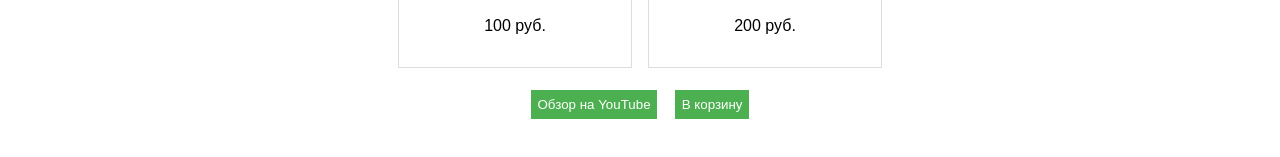
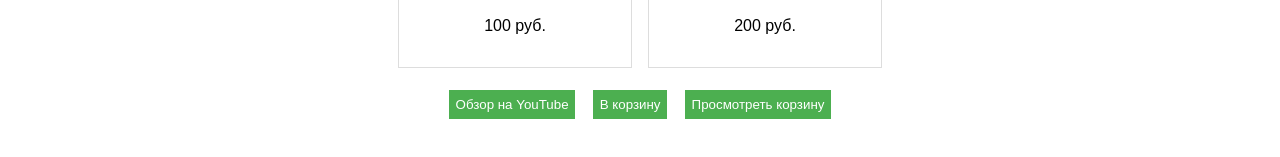
Before and after one commit to Kenzaev/kenzaevad.git.io, a plain HTML site: page index.html in a window 1280 px wide. Shown: the part 235-392 px from the top of the page. Drawn offline with Linux system fonts and the light colour scheme.

Commit message:
Update index.html

```diff
--- a/index.html
+++ b/index.html
@@ -19,6 +19,7 @@
             <button id="whatsapp-button" style="display: none;">Заказать</button>
             <button id="youtube-button">Обзор на YouTube</button>
             <button id="add-to-cart-button">В корзину</button>
+            <button id="view-cart-button">Просмотреть корзину</button>
         </section>
     </main>
     <script src="scripts.js"></script>
```
